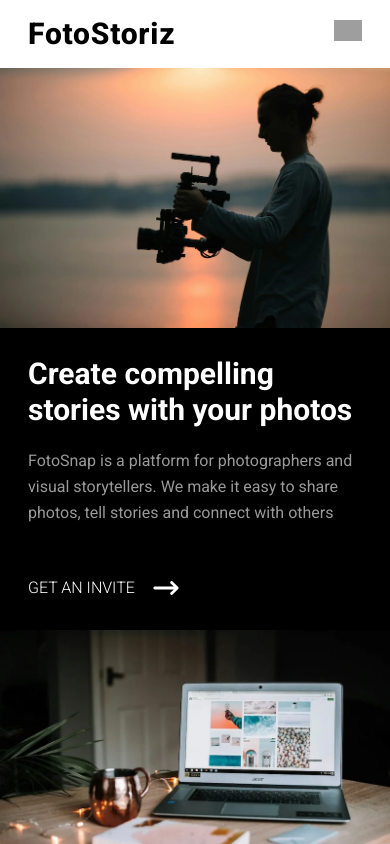
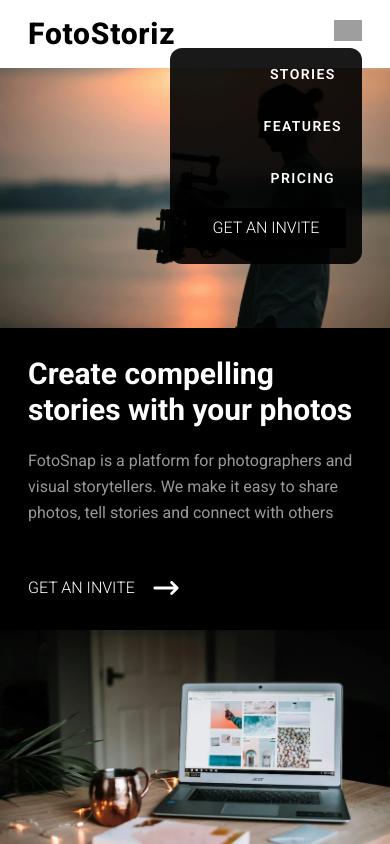
Before and after one commit to ayezabashir/FotoStoriz, a React (Vite) app: page / in a window 390 px wide. Both pictures are taken after a click on the button 348 px from the left and 30 px from the top of the page. Shown: the top 844 px of the page. Built offline with nearby package versions, Linux system fonts and the light colour scheme; grey boxes are pictures that could not be loaded.

Commit message:
header for mobile

```diff
--- a/src/components/Header.jsx
+++ b/src/components/Header.jsx
@@ -2,9 +2,15 @@ import { useNavigate } from "react-router-dom"
 import menu from "/src/assets/menu.svg";
 import Button from "./Button";
 import HeaderMenuItems from "./HeaderMenuItems";
+import { useState } from "react";
 
 const Header = () => {
+  const [showMenuItems, setShowMenuItems]= useState(false);
   const nav = useNavigate();
+
+  const handleMenuItems = ()=>{
+    setShowMenuItems(!showMenuItems);
+  }
 
   return (
     <header className="max-w-[1200px] mx-auto">
@@ -12,10 +18,17 @@ const Header = () => {
         <div onClick={() => nav("/")}>
           <h1 className="text-3xl font-stretch-110% font-extrabold tracking-wide cursor-pointer">FotoStoriz</h1>
         </div>
-        <div className="block md:hidden">
-          <Button variant="secondary" >
+        <div className="block md:hidden relative">
+          <Button variant="secondary" onClick={handleMenuItems} >
             <img className="w-7" src={menu} alt="" />
           </Button>
+          {
+            showMenuItems && <div className="absolute right-0 bg-black/90 p-4 rounded-xl">
+            <div className="flex flex-col items-end">
+              <HeaderMenuItems />
+            </div>
+          </div>
+          }
         </div>
         <div className="hidden md:flex items-center justify-between gap-8">
           <HeaderMenuItems />
--- a/src/components/HeaderMenuItems.jsx
+++ b/src/components/HeaderMenuItems.jsx
@@ -5,12 +5,12 @@ const HeaderMenuItems = () => {
     const nav = useNavigate();
     return (
         <>
-            <ul className="flex items-center justify-between gap-8">
-                <li className="font-semibold tracking-widest text-black hover:underline underline-offset-2 transform transition-all delay-75 hover:-translate-y-1 cursor-pointer text-sm mx-1" onClick={() => nav("/stories")}>STORIES</li>
-                <li className="font-semibold tracking-widest text-black hover:underline underline-offset-2 transform transition-all delay-75 hover:-translate-y-1 cursor-pointer text-sm mx-1" onClick={() => nav("/features")}>FEATURES</li>
-                <li className="font-semibold tracking-widest text-black hover:underline underline-offset-2 transform transition-all delay-75 hover:-translate-y-1 cursor-pointer text-sm mx-1" onClick={() => nav("/pricing")}>PRICING</li>
+            <ul className="flex flex-col md:flex-row items-center justify-between gap-8">
+                <li className="font-semibold tracking-widest text-white md:text-black hover:underline underline-offset-2 transform transition-all delay-75 hover:-translate-y-1 cursor-pointer text-sm mx-1" onClick={() => nav("/stories")}>STORIES</li>
+                <li className="font-semibold tracking-widest text-white md:text-black hover:underline underline-offset-2 transform transition-all delay-75 hover:-translate-y-1 cursor-pointer text-sm mx-1" onClick={() => nav("/features")}>FEATURES</li>
+                <li className="font-semibold tracking-widest text-white md:text-black hover:underline underline-offset-2 transform transition-all delay-75 hover:-translate-y-1 cursor-pointer text-sm mx-1" onClick={() => nav("/pricing")}>PRICING</li>
             </ul>
-            <div>
+            <div className="mt-5 md:mt-0">
                 <Button variant="primary" size="md">
                     get an invite
                 </Button>
```
